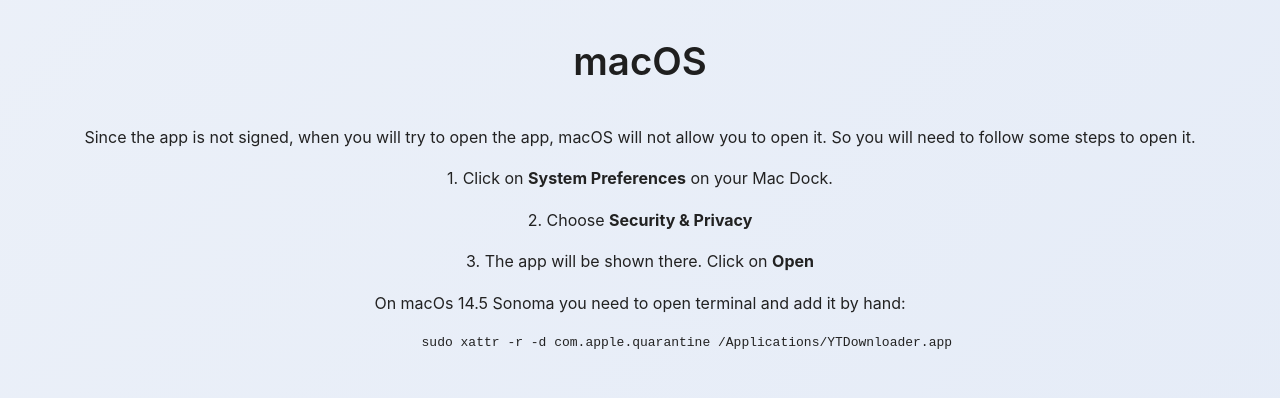
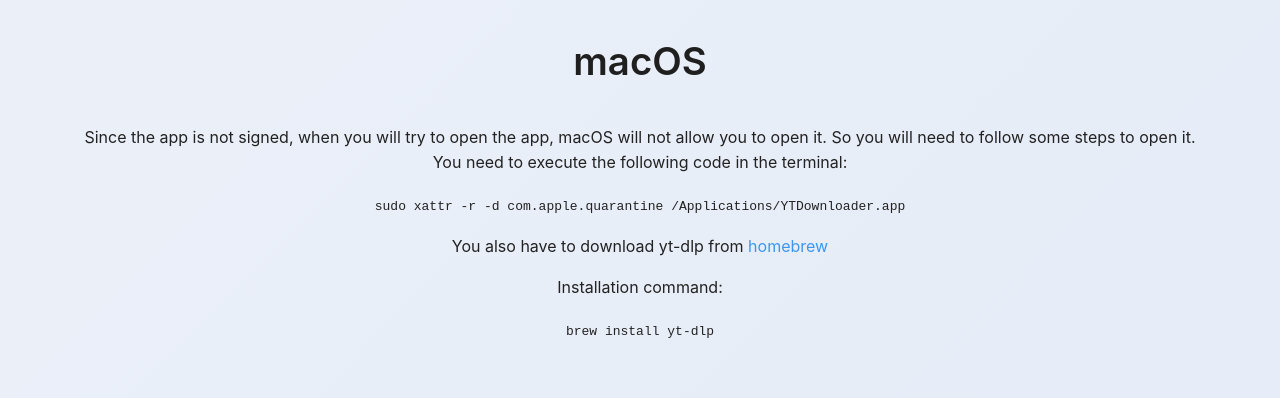
Before and after one commit to aandrew-me/ytDownloader-site, a plain HTML site: page index.html in a window 1280 px wide. Shown: the part 2950-3348 px from the top of the page. Drawn offline with Linux system fonts and the light colour scheme.

Commit message:
Update macos instructions

```diff
--- a/index.html
+++ b/index.html
@@ -70,10 +70,14 @@
         available for Linux, Windows and macOS</p>
 
     <div class="vsh">
-        ytDownloader is a free YouTube downloader and video downloader that supports high-quality video and audio downloads from YouTube, Facebook, TikTok, Instagram, Twitter, Twitch, and many other platforms. Download videos in MP4, MP3, WebM, and more formats on Linux, Windows, and macOS. No ads, no limits. With modern interface. Video compressor.
+        ytDownloader is a free YouTube downloader and video downloader that supports high-quality video and audio
+        downloads from YouTube, Facebook, TikTok, Instagram, Twitter, Twitch, and many other platforms. Download videos
+        in MP4, MP3, WebM, and more formats on Linux, Windows, and macOS. No ads, no limits. With modern interface.
+        Video compressor.
     </div>
 
-    <img loading="lazy" class="ss" src="https://cdn.statically.io/gh/aandrew-me/images/main/ss_new.webp" alt="screenshot" height="1080" width="1920">
+    <img loading="lazy" class="ss" src="https://cdn.statically.io/gh/aandrew-me/images/main/ss_new.webp"
+        alt="screenshot" height="1080" width="1920">
 
     <h2>App Features</h2>
     <div class="features">
@@ -102,8 +106,8 @@
     <a target="_blank" href="https://snapcraft.io/ytdownloader"><img class="badge" width="300px"
             src="https://snapcraft.io/static/images/badges/en/snap-store-black.svg" alt="Snapcraft"></a>
 
-    <a target="_blank" href="https://flathub.org/apps/details/me.aandrew.ytdownloader"><img class="badge" width="300px" alt="Youtube Downloader Plus on Flathub"
-            src="https://flathub.org/assets/badges/flathub-badge-en.svg"></a>
+    <a target="_blank" href="https://flathub.org/apps/details/me.aandrew.ytdownloader"><img class="badge" width="300px"
+            alt="Youtube Downloader Plus on Flathub" src="https://flathub.org/assets/badges/flathub-badge-en.svg"></a>
 
     <a href="https://github.com/aandrew-me/ytDownloader/releases/latest/download/YTDownloader_Linux.AppImage"><img
             class="badge" width="300px" src="assets/appimage.png" alt="AppImage"></a>
@@ -123,26 +127,25 @@
             class="badge" width="300px" alt="Windows"></a>
 
     <h2 class="bigMargin" id="mac">macOS</h2>
-    <p>Since the app is not signed, when you will try to open the app, macOS will not allow you to open it. So you will
-        need to follow some steps to open it.</p>
-
 
     <div class="macInstructions">
-        <p>1. Click on <b>System Preferences</b> on your Mac Dock.</p>
-        <p>2. Choose <b>Security & Privacy</b></p>
-        <p>3. The app will be shown there. Click on <b>Open</b></p>
-        <p>On macOs 14.5 Sonoma you need to open terminal and add it by hand:</p>
-        <pre>
-            <code>sudo xattr -r -d com.apple.quarantine /Applications/YTDownloader.app</code>
-        </pre>
+        <p>Since the app is not signed, when you will try to open the app, macOS will not allow you to open it. So you
+            will
+            need to follow some steps to open it. You need to execute the following code in the terminal:</p>
+        <code>sudo xattr -r -d com.apple.quarantine /Applications/YTDownloader.app</code>
+        <p>You also have to download yt-dlp from <a href="https://brew.sh/">homebrew</a></p>
+        <p>Installation command:</p>
+        <code>brew install yt-dlp</code>
     </div>
     <br><br>
 
     <a href="https://github.com/aandrew-me/ytDownloader/releases/latest/download/YTDownloader_Mac_x64.dmg">
-        <img class="badge mac-badge" width="300px" src="https://cdn.jsdelivr.net/gh/aandrew-me/badges/download_mac_intel.png" alt="Mac">
+        <img class="badge mac-badge" width="300px"
+            src="https://cdn.jsdelivr.net/gh/aandrew-me/badges/download_mac_intel.png" alt="Mac">
     </a>
     <a href="https://github.com/aandrew-me/ytDownloader/releases/latest/download/YTDownloader_Mac_arm64.dmg">
-        <img class="badge mac-badge" width="300px" src="https://cdn.jsdelivr.net/gh/aandrew-me/badges/download_mac_apple_silicon.png" alt="Mac">
+        <img class="badge mac-badge" width="300px"
+            src="https://cdn.jsdelivr.net/gh/aandrew-me/badges/download_mac_apple_silicon.png" alt="Mac">
     </a>
 
     <br><br><br><br><br><br>
```
